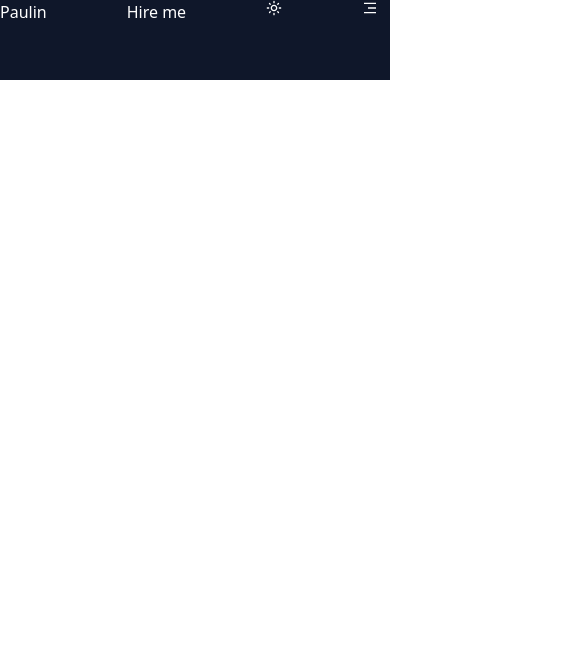
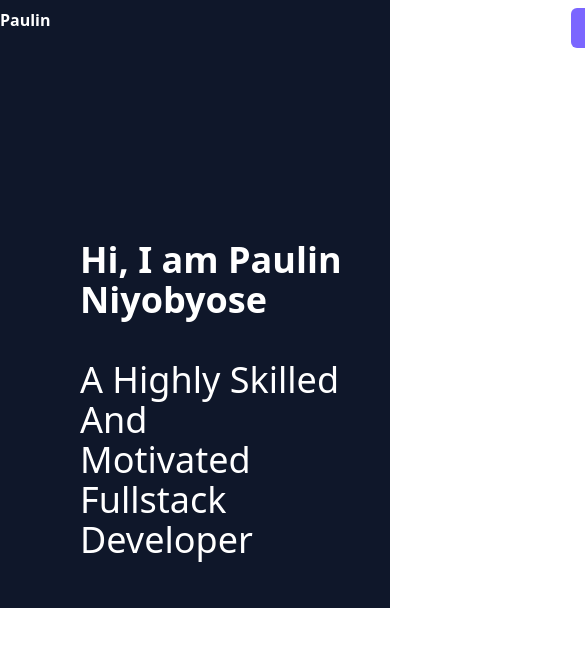
Before and after one commit to Paulin-NIYOBYOSE/PORTIFOLIO, a React (Vite) app: page / in a window 390 px wide. Shown: the top 646 px of the page, 585 px wide, since content can reach past the window. Built offline with nearby package versions, Linux system fonts and the light colour scheme.

Commit message:
Dealing with the landon page

```diff
--- a/src/App.tsx
+++ b/src/App.tsx
@@ -1,8 +1,11 @@
+import react from "react";
 import Nav from "./components/Nav";
+import Landon from "./components/Landon";
 function App() {
   return (
     <>
       <Nav />
+      <Landon />
     </>
   );
 }
--- /dev/null
+++ b/src/components/Landon.tsx
@@ -0,0 +1,21 @@
+import React from "react";
+
+const landon = () => {
+  return (
+    <>
+      <div className="bg-slate-900 h-13 w-full">
+        <div className="pt-40 pl-20">
+          <h3 className="text-white text-4xl font-bold">
+            {" "}
+            Hi, I am Paulin Niyobyose
+          </h3>
+          <p className="text-white text-4xl mt-10">
+            A Highly Skilled And <br /> Motivated Fullstack <br /> Developer
+          </p>
+        </div>
+      </div>
+    </>
+  );
+};
+
+export default landon;
--- a/src/components/Nav.tsx
+++ b/src/components/Nav.tsx
@@ -72,8 +72,8 @@ const Nav = () => {
           </div>
         </div>
       </div>
-      <div className="lg:hidden flex md:gap-40 gap-20 bg-slate-900 h-20 text-white ">
-        <span>Paulin</span>
+      <div className="lg:hidden flex md:gap-40 gap-12 bg-slate-900 h-20 text-white pt-2 ">
+        <span className="font-bold">Paulin</span>
         <div>
           <div>
             <ul className="hidden">
@@ -83,12 +83,14 @@ const Nav = () => {
               <li>Contact</li>
             </ul>
           </div>
-          <button>Hire me</button>
+          <button className="h-10 w-24 bg-purple rounded-md ml-10">
+            Hire me
+          </button>
         </div>
-        <div>
-          <MdOutlineLightMode />
+        <div className="bg-slate-800 w-10 flex items-center justify-center pb-1 rounded-lg cursor-pointer h-10">
+          <MdOutlineLightMode className="h-7 w-7 mt-1 cursor-pointer " />
         </div>
-        <RiMenu3Fill />
+        <RiMenu3Fill className="w-7 h-7" />
       </div>
     </nav>
   );
--- a/tailwind.config.js
+++ b/tailwind.config.js
@@ -6,8 +6,15 @@ export default {
   ],
   theme: {
     extend: {
+      spacing: {
+        100: "25rem",
+        12: "30rem",
+        13: "33rem",
+        96: "38rem",
+      },
       colors: {
         purple: "#7B66FF",
+
       },
     },
   },
```
